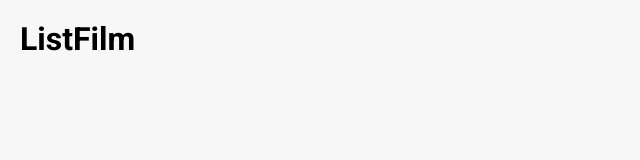
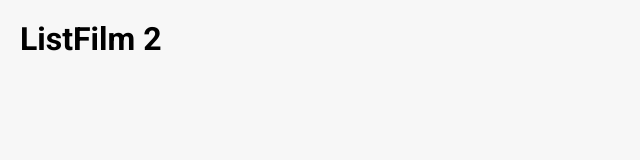
Before and after one commit to NyviDev/listfilm, a Next.js app: page / in a window 1280 px wide. Shown: the top 160 px of the page, without its empty margins (0-640 px from the left). Built offline with nearby package versions, Linux system fonts and the light colour scheme.

Commit message:
Testando workflow

```diff
--- a/src/app/page.tsx
+++ b/src/app/page.tsx
@@ -2,6 +2,6 @@ import "../styles/global.scss";
 
 export default function Home() {
   return (
-    <h1>ListFilm</h1>
+    <h1>ListFilm 2</h1>
   )
 }
```
